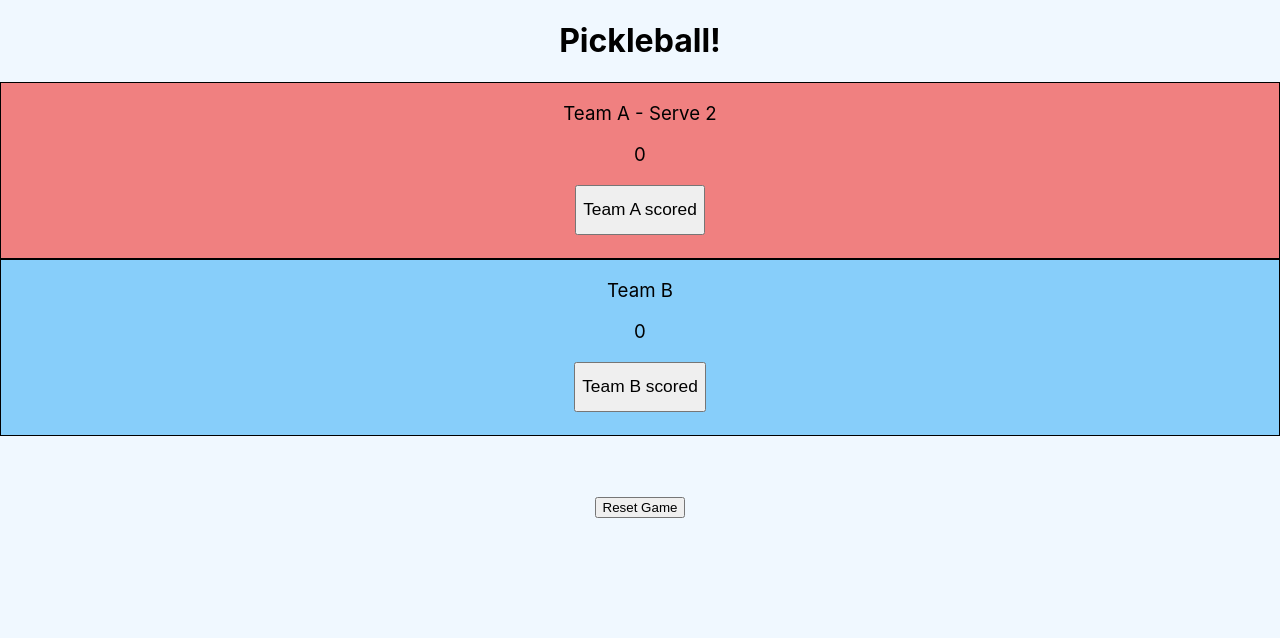
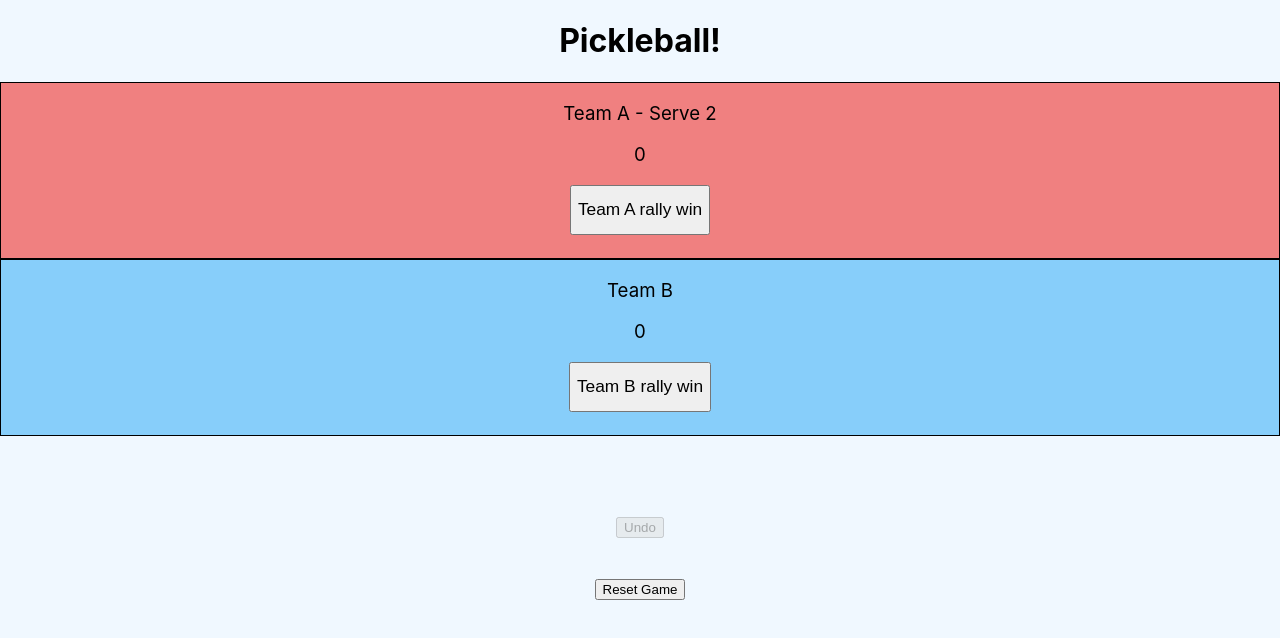
Before and after one commit to doey77/pickleball-scorer, a React (Create React App) app: page / in a window 1280 px wide. Shown: the top 638 px of the page. Built offline with nearby package versions, Linux system fonts and the light colour scheme.

Commit message:
save game state in cookies, undo button

```diff
--- a/package.json
+++ b/package.json
@@ -10,6 +10,7 @@
     "@types/node": "^16.11.26",
     "@types/react": "^17.0.41",
     "@types/react-dom": "^17.0.14",
+    "js-cookie": "^3.0.1",
     "react": "^17.0.2",
     "react-dom": "^17.0.2",
     "react-scripts": "5.0.0",
@@ -42,6 +43,7 @@
     ]
   },
   "devDependencies": {
+    "@types/js-cookie": "^3.0.2",
     "@typescript-eslint/eslint-plugin": "^5.26.0",
     "@typescript-eslint/parser": "^5.26.0",
     "eslint": "^8.16.0",
--- a/src/components/Pickleball.tsx
+++ b/src/components/Pickleball.tsx
@@ -1,14 +1,18 @@
 import { useState } from 'react'
+import Cookies from 'js-cookie'
 import Scoreboard from './Scoreboard'
 import { IGame } from '../interfaces/IGame'
 import Winner from './Winner'
 import initialGame from '../util/initialGame'
+import { getGameCookie } from '../helpers/gameCookie'
 
 /**
  * Master pickleball component, holding state of the app
  */
 export default function PickleBall() {
-  const [game, setGame] = useState<IGame>(initialGame)
+  const [gameHistory, setGameHistory] = useState<IGame[]>([getGameCookie()])
+
+  const game = gameHistory[0]
 
   const [winner, setWinner] = useState('')
 
@@ -22,6 +26,16 @@ export default function PickleBall() {
     ) {
       setWinner('Team B')
     }
+  }
+
+  const updateGame = (gameUpdate: IGame) => {
+    // update game history
+    const newGameHistory = [...gameHistory]
+    newGameHistory.unshift(gameUpdate)
+    setGameHistory(newGameHistory)
+
+    // update game cookie
+    Cookies.set('game', JSON.stringify(gameUpdate))
   }
 
   /**
@@ -58,7 +72,7 @@ export default function PickleBall() {
         }
       }
     }
-    setGame(gameUpdate)
+    updateGame(gameUpdate)
     checkForWin(gameUpdate)
   }
 
@@ -74,9 +88,17 @@ export default function PickleBall() {
     }
 
     if (confirmed) {
-      setGame({ ...initialGame })
+      setGameHistory([{ ...initialGame }])
       setWinner('')
     }
+  }
+
+  const isUndoDisabled = gameHistory.length < 2
+
+  const undo = () => {
+    const newGameHistory = [...gameHistory]
+    newGameHistory.shift()
+    setGameHistory(newGameHistory)
   }
 
   if (winner) {
@@ -95,6 +117,10 @@ export default function PickleBall() {
       <h1>Pickleball!</h1>
       <Scoreboard game={game} scoreFunc={score} />
       <br /> <br /> <br />
+      <button type="button" disabled={isUndoDisabled} onClick={undo}>
+        Undo
+      </button>
+      <br /> <br /> <br />
       <button type="button" onClick={() => resetGame(true)}>
         Reset Game
       </button>
--- a/src/components/ScoreButton.tsx
+++ b/src/components/ScoreButton.tsx
@@ -34,7 +34,7 @@ export default function ScoreButton(props: ScoreButtonProps) {
       className="score-btn"
       onClick={() => onScore()}
     >
-      {teamName} scored
+      {teamName} rally win
     </button>
   )
 }
--- a/src/components/Scoreboard.tsx
+++ b/src/components/Scoreboard.tsx
@@ -30,6 +30,8 @@ export default function Scoreboard(props: ScoreboardProps) {
         serveLife={serveLife}
         scoreFunc={scoreFunc}
       />
+      <br />
+      {/* TODO add score display here */}
     </>
   )
 }
--- /dev/null
+++ b/src/helpers/gameCookie.ts
@@ -0,0 +1,28 @@
+import Cookies from 'js-cookie'
+import { IGame } from '../interfaces/IGame'
+import initialGame from '../util/initialGame'
+
+/**
+ * Name of the cookie
+ */
+const name = 'game'
+
+/**
+ * Get game from cookie storage. If no game, return initial game settings.
+ */
+export const getGameCookie = (): IGame => {
+  const gameString = Cookies.get(name)
+  if (gameString) {
+    const game: IGame = JSON.parse(gameString)
+    return game
+  }
+  return initialGame
+}
+
+/**
+ * Set game cookie
+ * @param game Game data
+ */
+export const setGameCookie = (game: IGame) => {
+  Cookies.set(name, JSON.stringify(game))
+}
```
Also changed, not shown: 1 other file (tests, documents, lock files or other folders).
